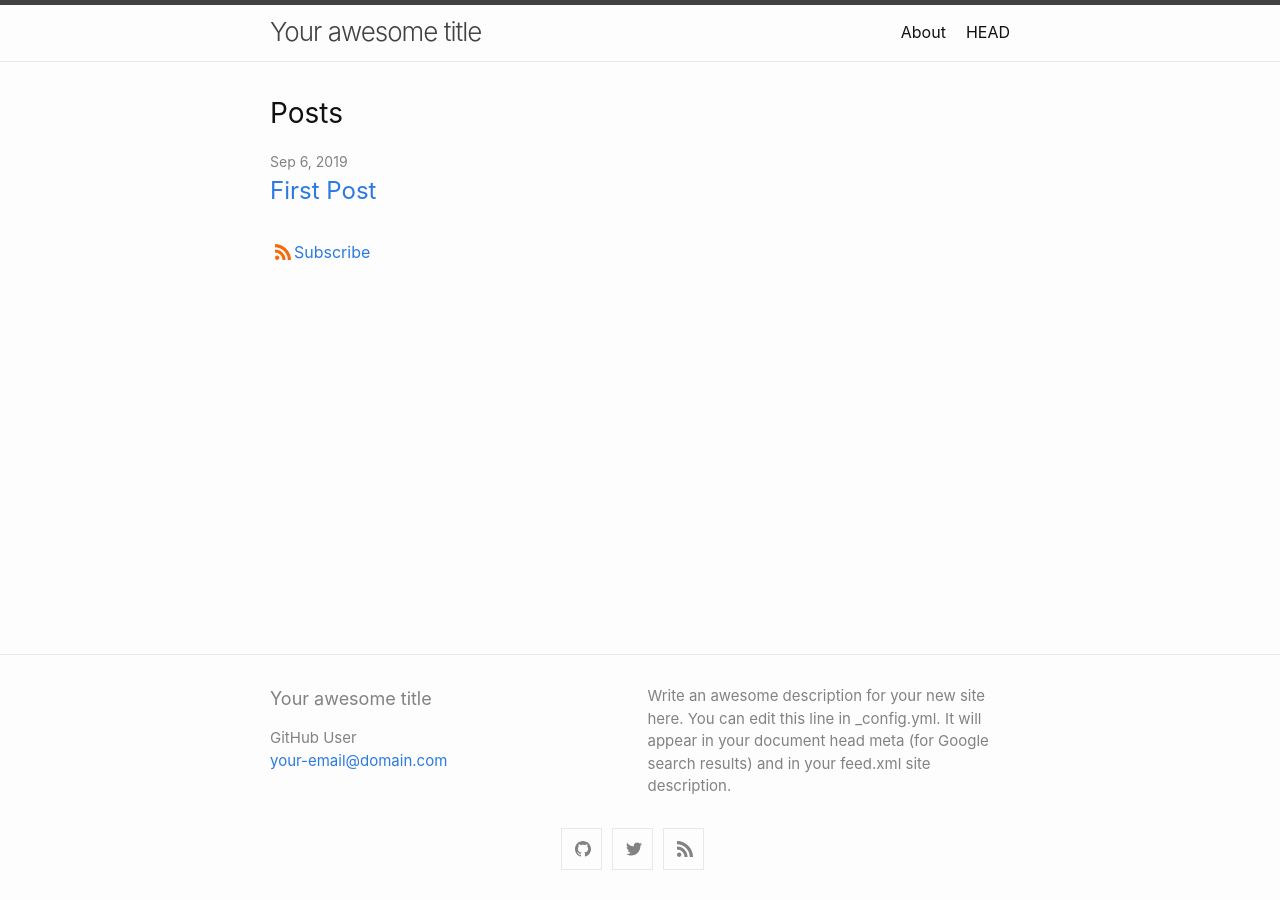
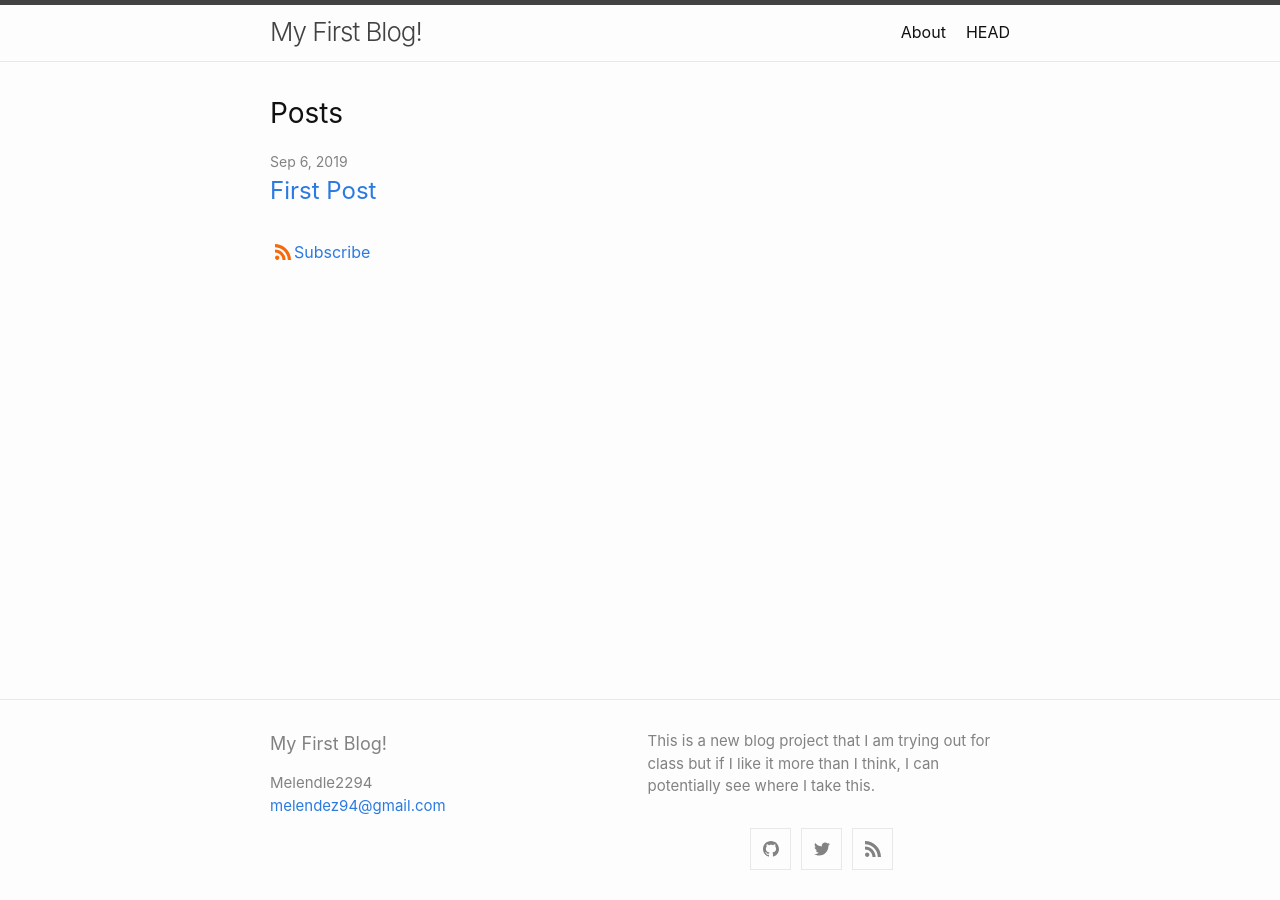
Before and after one commit to melendez2294/melendez2294.github.io, a Jekyll site: the page built from index.md, in a window 1280 px wide. Built offline with Jekyll 4.4.1, drawn with Linux system fonts in a browser that asks for light colours.

Commit message:
Update _config.yml

```diff
--- a/_config.yml
+++ b/_config.yml
@@ -1,10 +1,8 @@
-title: Your awesome title
-author: GitHub User
-email: your-email@domain.com
+title: My First Blog!
+author: Melendle2294
+email: melendez94@gmail.com
 description: > # this means to ignore newlines until "show_excerpts:"
-  Write an awesome description for your new site here. You can edit this
-  line in _config.yml. It will appear in your document head meta (for
-  Google search results) and in your feed.xml site description.
+  This is a new blog project that I am trying out for class but if I like it more than I think, I can potentially see where I take this.
 
 show_excerpts: false # set to true to show excerpts on the homepage
 
```
